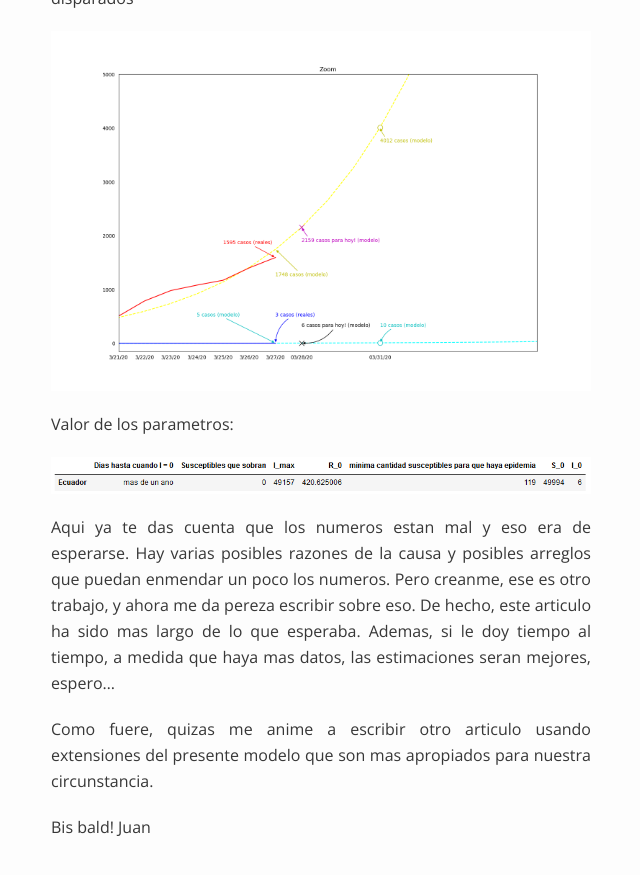
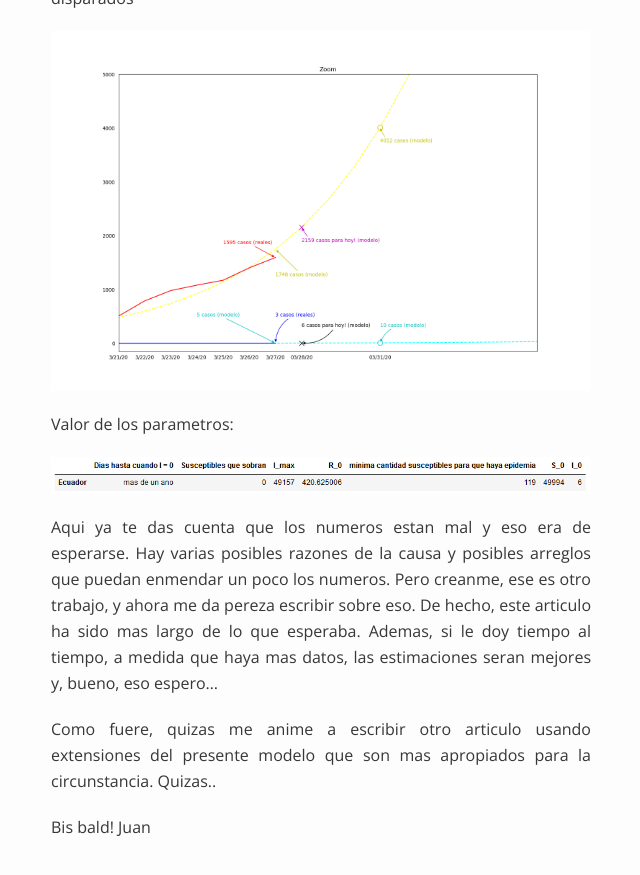
Before and after one commit to Caquita-beep/Caquita-beep.github.io, a Jekyll site: the page built from _posts/2020-03-27-Simulacion-COVID-19-Ecuador-con-modelo-SIR.md, in a window 1280 px wide and 900 px high, scrolled down 6905 px. Shown: the top 875 px of the window, without its empty margins (319-959 px from the left). Built offline with Jekyll 4.4.1, drawn with Linux system fonts in a browser that asks for light colours; formulas are drawn with MathJax 3; a script that is not in the unit is left out.

Commit message:
Update 2020-03-27-Simulacion-COVID-19-Ecuador-con-modelo-SIR.md

```diff
--- a/_posts/2020-03-27-Simulacion-COVID-19-Ecuador-con-modelo-SIR.md
+++ b/_posts/2020-03-27-Simulacion-COVID-19-Ecuador-con-modelo-SIR.md
@@ -121,9 +121,9 @@ Valor de los parametros:
 
 ![Proyecciones](/vtab.png)
 
-Aqui ya te das cuenta que los numeros estan mal y eso era de esperarse. Hay varias posibles razones de la causa y posibles arreglos que puedan enmendar un poco los numeros. Pero creanme, ese es otro trabajo, y ahora me da pereza escribir sobre eso. De hecho, este articulo ha sido mas largo de lo que esperaba. Ademas, si le doy tiempo al tiempo, a medida que haya mas datos, las estimaciones seran mejores, espero...
+Aqui ya te das cuenta que los numeros estan mal y eso era de esperarse. Hay varias posibles razones de la causa y posibles arreglos que puedan enmendar un poco los numeros. Pero creanme, ese es otro trabajo, y ahora me da pereza escribir sobre eso. De hecho, este articulo ha sido mas largo de lo que esperaba. Ademas, si le doy tiempo al tiempo, a medida que haya mas datos, las estimaciones seran mejores y, bueno, eso espero...
 
-Como fuere, quizas me anime a escribir otro articulo usando extensiones del presente modelo que son mas apropiados para nuestra circunstancia.
+Como fuere, quizas me anime a escribir otro articulo usando extensiones del presente modelo que son mas apropiados para la circunstancia. Quizas..
 
 Bis bald!
 Juan
```
